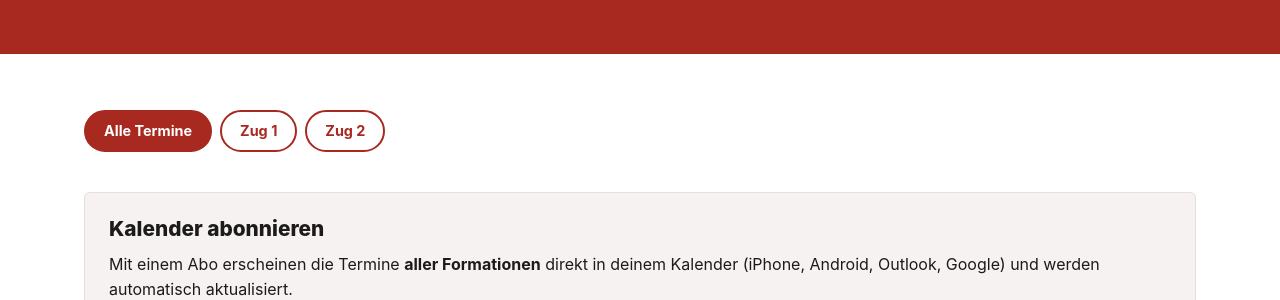
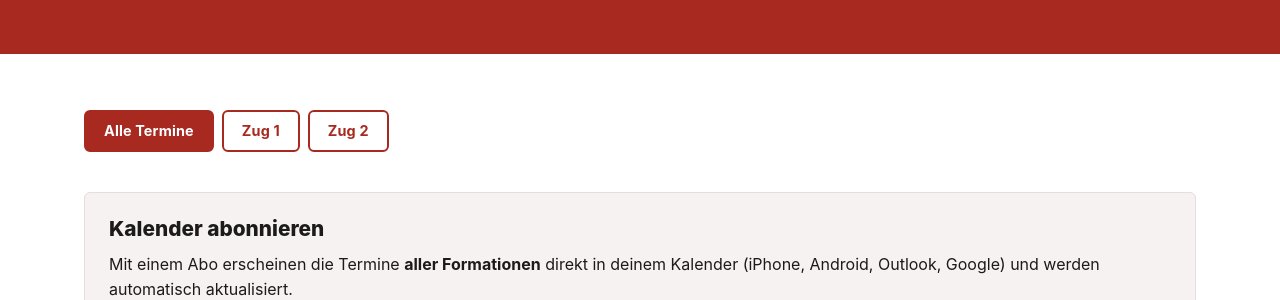
Before and after one commit to Gulaschkanone/fwos-website, a Jekyll site: the page built from termine.html, in a window 1280 px wide. Shown: the part 227-527 px from the top of the page. Built offline with Jekyll 4.4.1, drawn with Linux system fonts in a browser that asks for light colours.

Commit message:
Termine: Knöpfe im Stil der Webseite (feuerroter Rand, Radius 6 px, fett)
Filter- und Kalenderknöpfe wie .btn-outline-red bzw. aktiv/hover wie .btn-primary.

Co-Authored-By: Claude Opus 5.5 <noreply@anthropic.com>

```diff
--- a/assets/css/main.scss
+++ b/assets/css/main.scss
@@ -969,11 +969,12 @@ $og-material: #B7862C;
 // ---------------------------------------------------------------------------
 .termine {
   --fc-border-color: #{$line};
+  // Knöpfe im Stil der Webseite (.btn-outline-red / .btn-primary)
   --fc-button-bg-color: #{$paper};
-  --fc-button-border-color: #{$line};
-  --fc-button-text-color: #{$ink};
-  --fc-button-hover-bg-color: #{$paper-soft};
-  --fc-button-hover-border-color: #{$line};
+  --fc-button-border-color: #{$feuerrot};
+  --fc-button-text-color: #{$feuerrot};
+  --fc-button-hover-bg-color: #{$feuerrot};
+  --fc-button-hover-border-color: #{$feuerrot};
   --fc-button-active-bg-color: #{$feuerrot};
   --fc-button-active-border-color: #{$feuerrot};
   --fc-today-bg-color: #{rgba($feuerrot, .07)};
@@ -993,15 +994,26 @@ $og-material: #B7862C;
 
 .termine-filter { display: flex; flex-wrap: wrap; gap: 8px; margin-bottom: 20px; }
 .termine-filter-btn {
-  font: inherit; font-weight: 700; font-size: .9rem;
-  padding: 8px 18px; border-radius: 999px; cursor: pointer;
+  font: inherit; font-weight: 700; font-size: .9rem; letter-spacing: .01em;
+  padding: 8px 18px; border-radius: $radius; cursor: pointer;
   border: 2px solid $feuerrot; background: $paper; color: $feuerrot;
+  transition: background .15s ease, color .15s ease;
 }
 .termine-filter-btn.aktiv, .termine-filter-btn:hover { background: $feuerrot; color: $paper; }
+.termine-filter-btn:focus-visible { outline: 3px solid rgba($feuerrot, .35); outline-offset: 2px; }
 
 .termine-kalender .fc-toolbar-title { font-size: 1.3rem; text-transform: capitalize; }
-.termine-kalender .fc-button { font-weight: 600; text-transform: none; box-shadow: none !important; }
-.termine-kalender .fc-button-active { color: $paper !important; }
+// .termine davor: stärker als die Regeln von FullCalendar (das .fc auf #termine-kalender selbst setzt)
+.termine .termine-kalender .fc-button {
+  font-weight: 700; font-size: .9rem; letter-spacing: .01em; text-transform: none;
+  border-width: 2px; border-radius: $radius; padding: 6px 14px;
+  box-shadow: none !important; transition: background .15s ease, color .15s ease;
+}
+.termine .termine-kalender .fc-button-group > .fc-button:not(:first-child) { margin-left: -2px; }
+.termine .termine-kalender .fc-button:hover:not(:disabled),
+.termine .termine-kalender .fc-button.fc-button-active { color: $paper; }
+.termine .termine-kalender .fc-button:focus-visible { outline: 3px solid rgba($feuerrot, .35); outline-offset: 2px; z-index: 2; }
+.termine .termine-kalender .fc-button:disabled { opacity: .45; }
 .termine-kalender .fc-col-header-cell-cushion,
 .termine-kalender .fc-daygrid-day-number { color: $ink; text-decoration: none; }
 .termine-kalender .fc-event { font-size: .8rem; }
```
